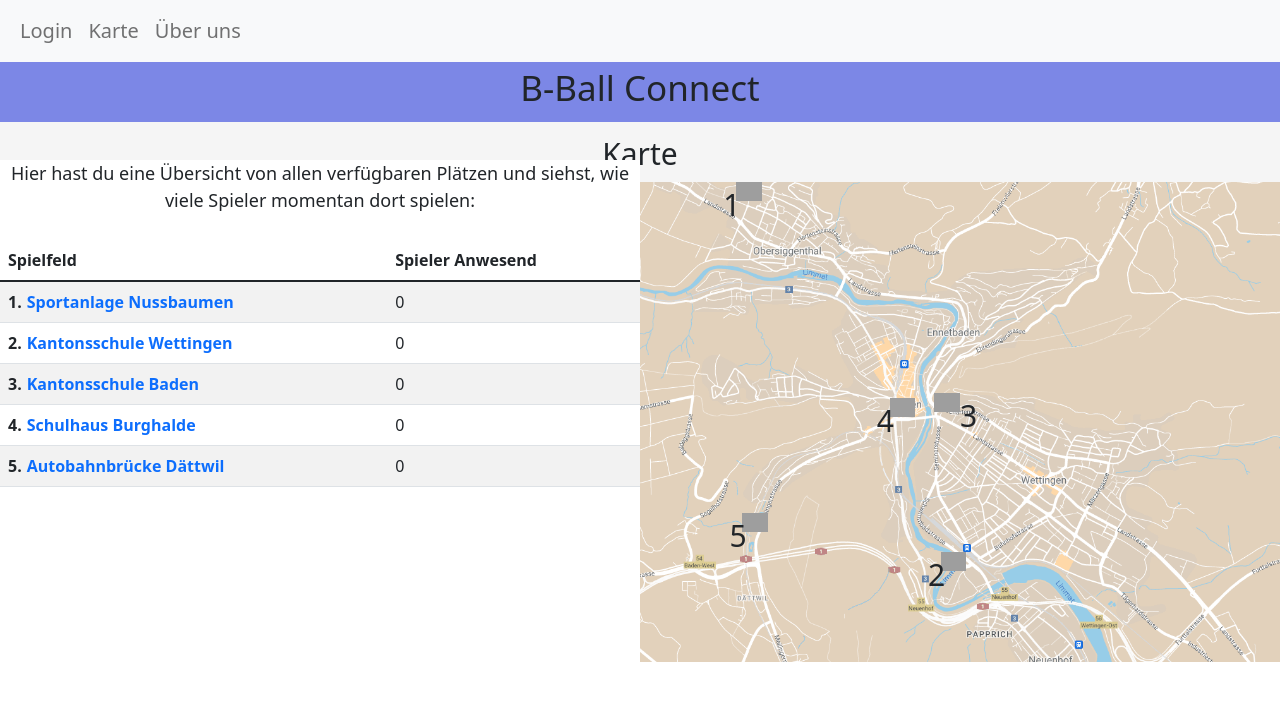
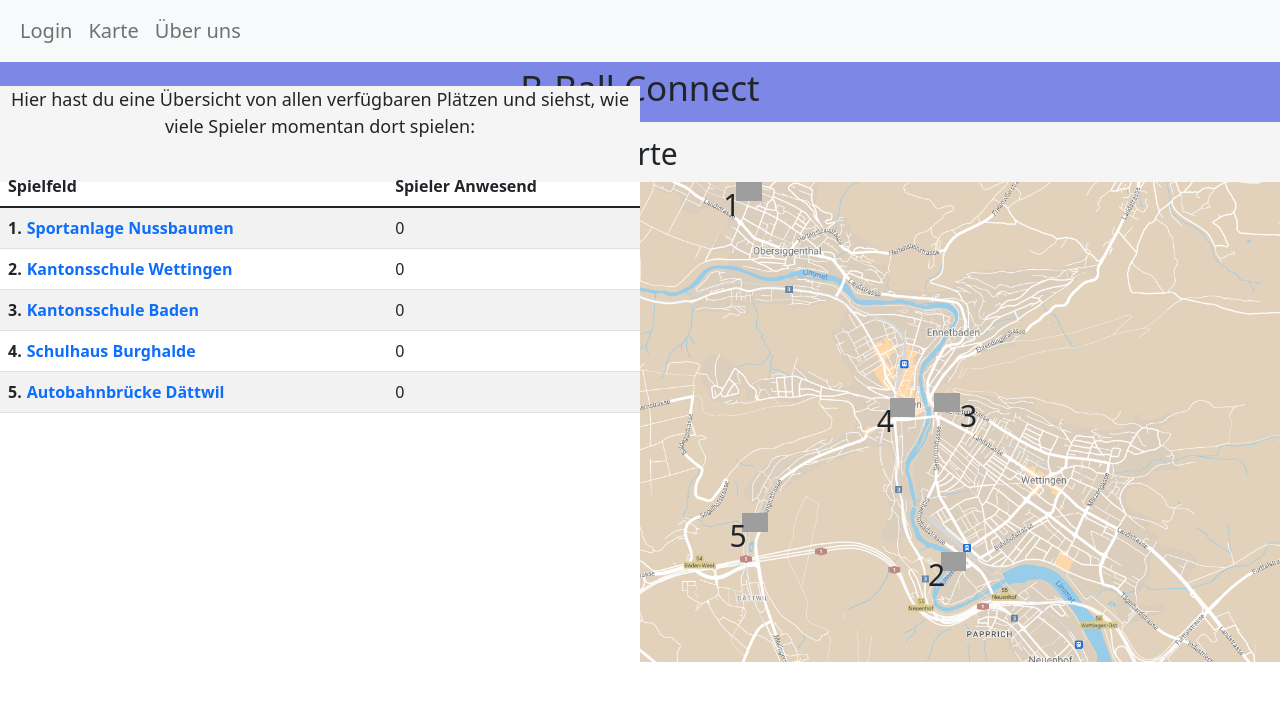
Before and after one commit to xXSmarties3000Xx/Maturaarbeit-GitHub, a PHP site: page /map.html in a window 1280 px wide. Shown: the top 727 px of the page. Before the commit the page ends 662 px from the top, so only its background shows below. Run offline with PHP 8.4, Linux system fonts and the light colour scheme; grey boxes are pictures that could not be loaded.

Commit message:
Bar problem solved yaaay

```diff
--- a/HTML, CSS Documents/map.css
+++ b/HTML, CSS Documents/map.css
@@ -147,17 +147,15 @@ th {
 
   .listdescription {
     width: 50%;
-    position: absolute;
-    top: 20%;
+    top: -576px;
     left: 0%;
-    background-color: white;
+    background-color: none;
     font-size: large;
   }
 
   table {
-    position: absolute;
     max-width: 50%;
-    top: 30%;
+    top: -576px;
   }
   th {
     font-size: medium;
--- a/HTML, CSS Documents/spielfeld2.html
+++ b/HTML, CSS Documents/spielfeld2.html
@@ -62,7 +62,7 @@
 
 
       <div class="image">
-        <img src="/HTML, CSS Documents/images/Example.jpg" alt="none" width="100%">
+        <img src="/HTML, CSS Documents/images/Dättwil.jpeg" alt="none" width="100%">
       </div>
 
       <ul class="spielerliste">
--- a/HTML, CSS Documents/spielfeldauswahl.css
+++ b/HTML, CSS Documents/spielfeldauswahl.css
@@ -351,14 +351,13 @@ footer {
 
 @media only screen and (min-width: 768px) {
   #wrapper {
-    height: 130%;
+    height: 115%;
   }
 }
 
 @media only screen and (min-width: 1080px) {
   #wrapper {
-    height: 180%;
-    max-width: 100%;
+    height: 150%;
   }
   .Titel1,
   .Titel2,
```
Also changed, not shown: HTML, CSS Documents/spielfeldauswahl.html (+4 -3 lines), HTML, CSS Documents/images/Dättwil.jpeg (added).
